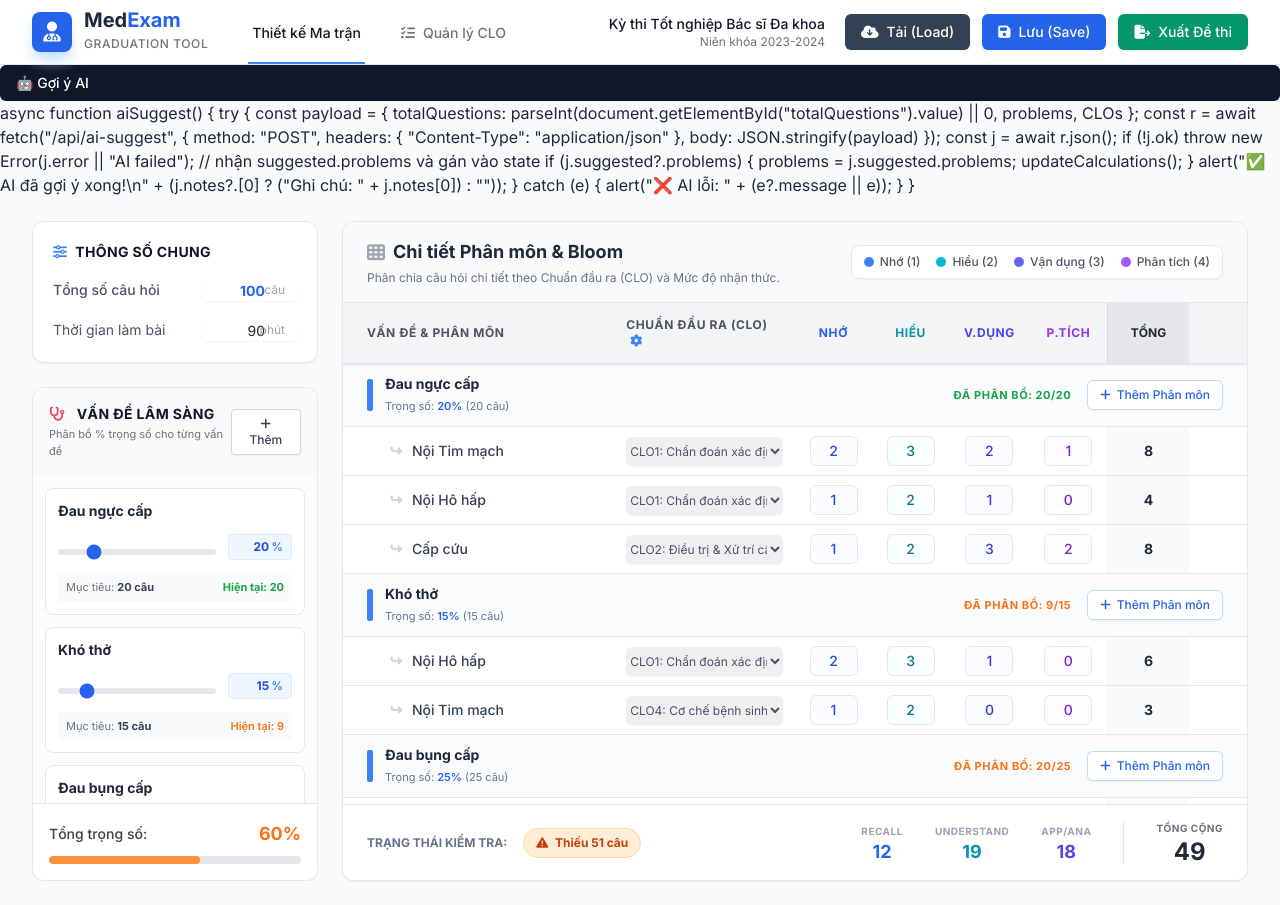
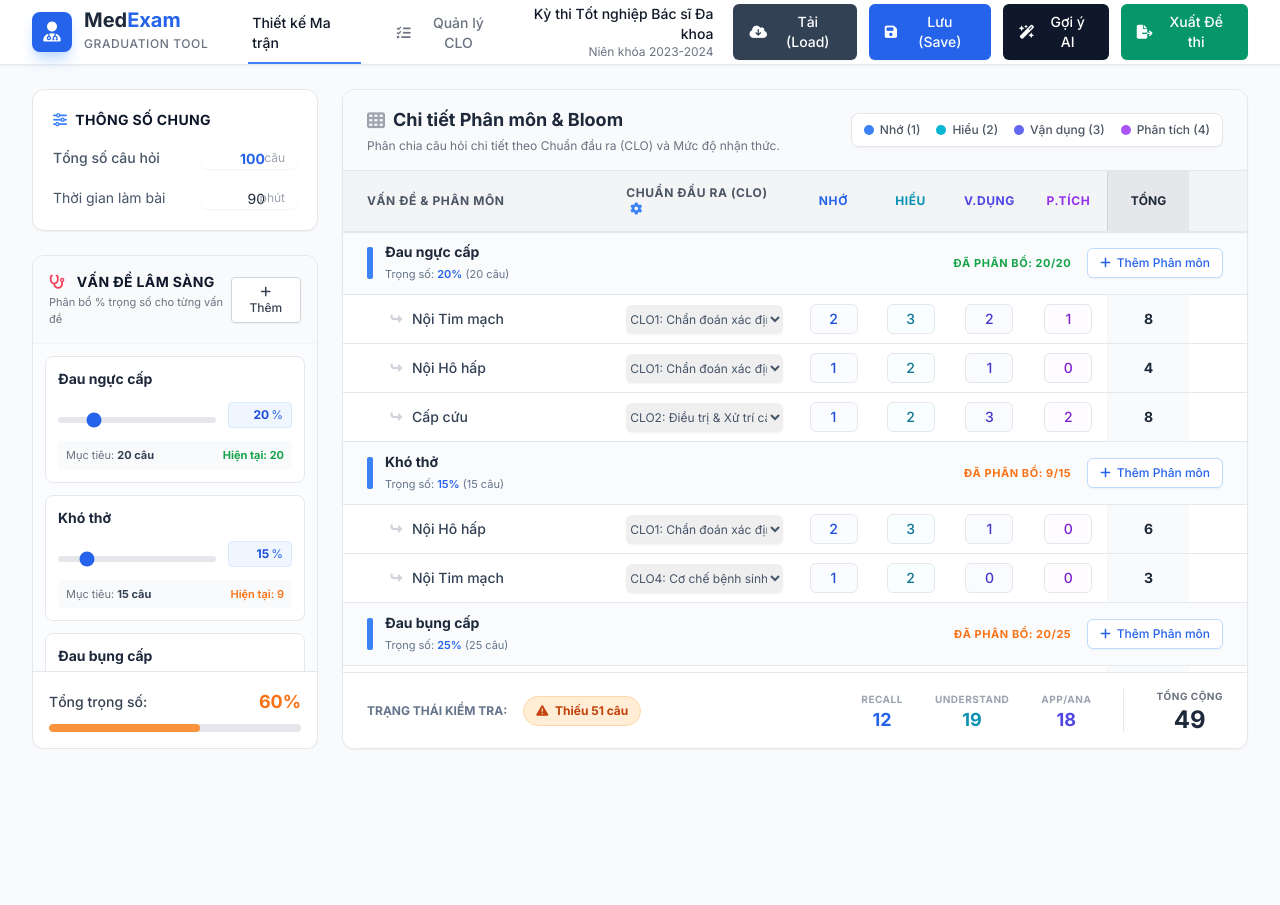
Before and after one commit to sangkt13/matran, a website: page index.html in a window 1280 px wide. After the commit the page ends 800 px from the top, so only its background shows below. Drawn offline with nearby package versions, Linux system fonts and the light colour scheme.

Commit message:
Update index.html

```diff
--- a/index.html
+++ b/index.html
@@ -16,36 +16,16 @@
       padding: 0;
       scroll-behavior: smooth;
     }
-    .table-container::-webkit-scrollbar {
-      height: 8px;
-      width: 8px;
-    }
-    .table-container::-webkit-scrollbar-thumb {
-      background: #cbd5e1;
-      border-radius: 4px;
-    }
+    .table-container::-webkit-scrollbar { height: 8px; width: 8px; }
+    .table-container::-webkit-scrollbar-thumb { background: #cbd5e1; border-radius: 4px; }
     input[type=number]::-webkit-inner-spin-button,
-    input[type=number]::-webkit-outer-spin-button {
-      -webkit-appearance: none;
-      margin: 0;
-    }
+    input[type=number]::-webkit-outer-spin-button { -webkit-appearance: none; margin: 0; }
+
     /* Modal Animation */
-    .modal {
-      opacity: 0;
-      visibility: hidden;
-      transition: all 0.3s ease-in-out;
-    }
-    .modal.active {
-      opacity: 1;
-      visibility: visible;
-    }
-    .modal.active .modal-content {
-      transform: scale(1);
-    }
-    .modal .modal-content {
-      transform: scale(0.95);
-      transition: all 0.3s ease-in-out;
-    }
+    .modal { opacity: 0; visibility: hidden; transition: all 0.3s ease-in-out; }
+    .modal.active { opacity: 1; visibility: visible; }
+    .modal.active .modal-content { transform: scale(1); }
+    .modal .modal-content { transform: scale(0.95); transition: all 0.3s ease-in-out; }
 
     /* Tiny toast */
     .toast {
@@ -84,9 +64,13 @@
               <span class="text-xs text-gray-500 font-medium tracking-wider">GRADUATION TOOL</span>
             </div>
           </div>
+
           <div class="hidden sm:ml-10 sm:flex sm:space-x-8">
-            <a href="#" class="border-blue-500 text-gray-900 inline-flex items-center px-1 pt-1 border-b-2 text-sm font-medium">Thiết kế Ma trận</a>
-            <button onclick="toggleCLOModal(true)" class="border-transparent text-gray-500 hover:text-blue-600 inline-flex items-center px-1 pt-1 border-b-2 text-sm font-medium transition-colors">
+            <a href="#" class="border-blue-500 text-gray-900 inline-flex items-center px-1 pt-1 border-b-2 text-sm font-medium">
+              Thiết kế Ma trận
+            </a>
+            <button onclick="toggleCLOModal(true)"
+              class="border-transparent text-gray-500 hover:text-blue-600 inline-flex items-center px-1 pt-1 border-b-2 text-sm font-medium transition-colors">
               <i class="fa-solid fa-list-check mr-2"></i> Quản lý CLO
             </button>
           </div>
@@ -98,65 +82,47 @@
             <div class="text-xs text-gray-500">Niên khóa 2023-2024</div>
           </div>
 
-          <!-- ✅ Nút LOAD -->
-          <button onclick="loadBlueprint()" class="bg-slate-700 hover:bg-slate-800 text-white px-4 py-2 rounded-md text-sm font-medium shadow-sm transition flex items-center">
+          <!-- ✅ LOAD -->
+          <button onclick="loadBlueprint()"
+            class="bg-slate-700 hover:bg-slate-800 text-white px-4 py-2 rounded-md text-sm font-medium shadow-sm transition flex items-center">
             <i class="fa-solid fa-cloud-arrow-down mr-2"></i> Tải (Load)
           </button>
 
-          <!-- ✅ Nút SAVE -->
-          <button onclick="saveBlueprint()" class="bg-blue-600 hover:bg-blue-700 text-white px-4 py-2 rounded-md text-sm font-medium shadow-sm transition flex items-center">
+          <!-- ✅ SAVE -->
+          <button onclick="saveBlueprint()"
+            class="bg-blue-600 hover:bg-blue-700 text-white px-4 py-2 rounded-md text-sm font-medium shadow-sm transition flex items-center">
             <i class="fa-solid fa-floppy-disk mr-2"></i> Lưu (Save)
           </button>
 
-          <!-- Nút Export hiện có -->
-          <button onclick="exportData()" class="bg-emerald-600 hover:bg-emerald-700 text-white px-4 py-2 rounded-md text-sm font-medium shadow-sm transition flex items-center">
+          <!-- ✅ AI Suggest -->
+          <button onclick="aiSuggest()"
+            class="bg-slate-900 hover:bg-slate-800 text-white px-4 py-2 rounded-md text-sm font-medium shadow-sm transition flex items-center">
+            <i class="fa-solid fa-wand-magic-sparkles mr-2"></i> Gợi ý AI
+          </button>
+
+          <!-- ✅ Export -->
+          <button onclick="exportData()"
+            class="bg-emerald-600 hover:bg-emerald-700 text-white px-4 py-2 rounded-md text-sm font-medium shadow-sm transition flex items-center">
             <i class="fa-solid fa-file-export mr-2"></i> Xuất Đề thi
           </button>
         </div>
       </div>
     </div>
   </nav>
-<button onclick="aiSuggest()" class="bg-slate-900 hover:bg-slate-800 text-white px-4 py-2 rounded-md text-sm font-medium shadow-sm transition flex items-center">
-  🤖 Gợi ý AI
-</button>
-async function aiSuggest() {
-  try {
-    const payload = {
-      totalQuestions: parseInt(document.getElementById("totalQuestions").value) || 0,
-      problems,
-      CLOs
-    };
 
-    const r = await fetch("/api/ai-suggest", {
-      method: "POST",
-      headers: { "Content-Type": "application/json" },
-      body: JSON.stringify(payload)
-    });
-
-    const j = await r.json();
-    if (!j.ok) throw new Error(j.error || "AI failed");
-
-    // nhận suggested.problems và gán vào state
-    if (j.suggested?.problems) {
-      problems = j.suggested.problems;
-      updateCalculations();
-    }
-
-    alert("✅ AI đã gợi ý xong!\n" + (j.notes?.[0] ? ("Ghi chú: " + j.notes[0]) : ""));
-  } catch (e) {
-    alert("❌ AI lỗi: " + (e?.message || e));
-  }
-}
   <!-- Main Content -->
   <main class="flex-grow w-full px-4 sm:px-6 lg:px-8 py-6 max-w-[1920px] mx-auto">
     <div class="grid grid-cols-12 gap-6 h-[calc(100vh-140px)]">
+
       <!-- Left Sidebar -->
       <div class="col-span-3 flex flex-col gap-6 overflow-hidden h-full">
+
         <!-- General Settings -->
         <div class="bg-white rounded-xl shadow-sm border border-gray-200 p-5 shrink-0">
           <h3 class="text-sm font-bold text-slate-900 uppercase tracking-wide mb-4 flex items-center">
             <i class="fa-solid fa-sliders mr-2 text-blue-500"></i> Thông số chung
           </h3>
+
           <div class="space-y-4">
             <div class="flex justify-between items-center group">
               <label class="text-sm text-slate-600 font-medium">Tổng số câu hỏi</label>
@@ -166,6 +132,7 @@ async function aiSuggest() {
                 <span class="absolute right-3 top-1/2 -translate-y-1/2 text-xs text-gray-400">câu</span>
               </div>
             </div>
+
             <div class="flex justify-between items-center">
               <label class="text-sm text-slate-600">Thời gian làm bài</label>
               <div class="relative">
@@ -208,6 +175,7 @@ async function aiSuggest() {
 
       <!-- Right Panel -->
       <div class="col-span-9 flex flex-col h-full bg-white rounded-xl shadow-sm border border-gray-200 overflow-hidden">
+
         <div class="px-6 py-4 border-b border-gray-200 flex justify-between items-center bg-gray-50 shrink-0">
           <div>
             <h2 class="text-lg font-bold text-slate-800 flex items-center">
@@ -215,6 +183,7 @@ async function aiSuggest() {
             </h2>
             <p class="text-xs text-gray-500 mt-1">Phân chia câu hỏi chi tiết theo Chuẩn đầu ra (CLO) và Mức độ nhận thức.</p>
           </div>
+
           <div class="flex items-center space-x-6">
             <div class="flex items-center space-x-4 text-xs bg-white px-3 py-2 rounded-lg border border-gray-200 shadow-sm">
               <span class="flex items-center text-gray-600 font-medium"><span class="w-2.5 h-2.5 rounded-full bg-blue-500 mr-1.5"></span> Nhớ (1)</span>
@@ -293,17 +262,19 @@ async function aiSuggest() {
 
       <div class="p-6 overflow-y-auto flex-grow bg-slate-50">
         <div id="cloListContainer" class="space-y-3"></div>
-
-        <button onclick="addCLO()" class="mt-4 w-full py-2.5 border-2 border-dashed border-blue-300 rounded-lg text-blue-600 font-medium hover:bg-blue-50 hover:border-blue-400 transition-colors flex items-center justify-center">
+        <button onclick="addCLO()"
+          class="mt-4 w-full py-2.5 border-2 border-dashed border-blue-300 rounded-lg text-blue-600 font-medium hover:bg-blue-50 hover:border-blue-400 transition-colors flex items-center justify-center">
           <i class="fa-solid fa-plus mr-2"></i> Thêm Chuẩn đầu ra mới
         </button>
       </div>
 
       <div class="px-6 py-4 border-t border-gray-100 flex justify-end bg-white rounded-b-xl">
-        <button onclick="toggleCLOModal(false)" class="bg-gray-100 hover:bg-gray-200 text-gray-700 px-5 py-2 rounded-lg font-medium transition mr-3">
+        <button onclick="toggleCLOModal(false)"
+          class="bg-gray-100 hover:bg-gray-200 text-gray-700 px-5 py-2 rounded-lg font-medium transition mr-3">
           Đóng
         </button>
-        <button onclick="saveCLOs()" class="bg-blue-600 hover:bg-blue-700 text-white px-5 py-2 rounded-lg font-medium shadow-sm transition">
+        <button onclick="saveCLOs()"
+          class="bg-blue-600 hover:bg-blue-700 text-white px-5 py-2 rounded-lg font-medium shadow-sm transition">
           <i class="fa-solid fa-save mr-2"></i> Lưu thay đổi
         </button>
       </div>
@@ -360,6 +331,33 @@ async function aiSuggest() {
       setTimeout(() => t.classList.remove('show'), 2200);
     }
 
+    // ✅ AI Suggest (via /api/ai-suggest)
+    async function aiSuggest() {
+      try {
+        const totalQuestions = parseInt(document.getElementById("totalQuestions")?.value || "0", 10) || 0;
+        const payload = { totalQuestions, problems, CLOs };
+
+        const r = await fetch("/api/ai-suggest", {
+          method: "POST",
+          headers: { "Content-Type": "application/json" },
+          body: JSON.stringify(payload)
+        });
+
+        const j = await r.json();
+        if (!r.ok || !j?.ok) throw new Error(j?.error || "AI failed");
+
+        if (j?.suggested?.problems) {
+          problems = j.suggested.problems;
+          updateCalculations();
+        }
+
+        const note = j?.notes?.[0] ? ("Ghi chú: " + j.notes[0]) : "✅ AI đã gợi ý xong!";
+        showToast(note);
+      } catch (e) {
+        showToast("❌ AI lỗi: " + (e?.message || e));
+      }
+    }
+
     // ✅ SAVE to DB (Vercel Postgres via /api/save)
     async function saveBlueprint() {
       try {
@@ -385,7 +383,6 @@ async function aiSuggest() {
         const id = json.id;
         localStorage.setItem("lastBlueprintId", id);
 
-        // set id into URL for easy load later
         const url = new URL(window.location.href);
         url.searchParams.set("id", id);
         window.history.replaceState({}, "", url.toString());
@@ -414,7 +411,6 @@ async function aiSuggest() {
         if (!res.ok) throw new Error(json?.error || "Load failed");
         if (!json || !json.data) throw new Error("Không có dữ liệu trong bản lưu");
 
-        // restore
         if (json.data.totalQuestions != null) {
           document.getElementById('totalQuestions').value = json.data.totalQuestions;
         }
@@ -449,12 +445,12 @@ async function aiSuggest() {
         div.innerHTML = `
           <div class="flex-none">
             <span class="block text-[10px] font-bold text-gray-400 uppercase tracking-wider mb-1">Mã CLO</span>
-            <input type="text" value="${clo.code}" onchange="updateCLOData(${index}, 'code', this.value)"
+            <input type="text" value="${escapeHtml(clo.code)}" onchange="updateCLOData(${index}, 'code', this.value)"
               class="w-16 text-sm font-bold text-blue-700 bg-blue-50 border-transparent rounded focus:border-blue-500 focus:ring-0 text-center px-1">
           </div>
           <div class="flex-grow">
             <span class="block text-[10px] font-bold text-gray-400 uppercase tracking-wider mb-1">Nội dung năng lực</span>
-            <input type="text" value="${clo.name}" onchange="updateCLOData(${index}, 'name', this.value)"
+            <input type="text" value="${escapeHtml(clo.name)}" onchange="updateCLOData(${index}, 'name', this.value)"
               class="w-full text-sm text-slate-700 border-b border-gray-200 focus:border-blue-500 border-t-0 border-x-0 bg-transparent focus:ring-0 px-0 py-1"
               placeholder="Mô tả chuẩn đầu ra...">
           </div>
@@ -510,13 +506,14 @@ async function aiSuggest() {
         el.className = "bg-white border border-gray-200 rounded-lg p-3 hover:shadow-md transition-shadow group relative";
         el.innerHTML = `
           <div class="flex justify-between items-start mb-2">
-            <input type="text" value="${p.name}" onchange="updateProblemName(${index}, this.value)"
+            <input type="text" value="${escapeHtml(p.name)}" onchange="updateProblemName(${index}, this.value)"
               class="font-bold text-sm text-slate-800 bg-transparent border-0 border-b border-transparent hover:border-gray-300 focus:border-blue-500 focus:ring-0 p-0 w-full mr-2 transition-colors"
               placeholder="Tên vấn đề...">
             <button onclick="removeProblem(${index})" class="text-gray-300 hover:text-red-500 transition opacity-0 group-hover:opacity-100">
               <i class="fa-solid fa-times"></i>
             </button>
           </div>
+
           <div class="flex items-center space-x-3 mb-3">
             <div class="flex-grow relative pt-1">
               <input type="range" min="0" max="100" value="${p.weight}" oninput="updateProblemWeight(${index}, this.value)"
@@ -528,9 +525,12 @@ async function aiSuggest() {
               <span class="text-xs text-blue-600 ml-0.5">%</span>
             </div>
           </div>
+
           <div class="flex justify-between text-[11px] text-gray-500 bg-gray-50 rounded px-2 py-1.5">
             <span>Mục tiêu: <span class="font-bold text-slate-700">${targetQ} câu</span></span>
-            <span class="${currentActual === targetQ ? 'text-green-600 font-bold' : 'text-orange-500 font-semibold'}">Hiện tại: ${currentActual}</span>
+            <span class="${currentActual === targetQ ? 'text-green-600 font-bold' : 'text-orange-500 font-semibold'}">
+              Hiện tại: ${currentActual}
+            </span>
           </div>
         `;
         container.appendChild(el);
@@ -575,15 +575,18 @@ async function aiSuggest() {
               <div class="flex items-center">
                 <div class="w-1.5 h-8 bg-blue-500 rounded-sm mr-3"></div>
                 <div>
-                  <div class="text-sm font-bold text-slate-800">${p.name}</div>
-                  <div class="text-[11px] text-slate-500 mt-0.5">Trọng số: <span class="font-semibold text-blue-600">${p.weight}%</span> (${targetQ} câu)</div>
+                  <div class="text-sm font-bold text-slate-800">${escapeHtml(p.name)}</div>
+                  <div class="text-[11px] text-slate-500 mt-0.5">
+                    Trọng số: <span class="font-semibold text-blue-600">${p.weight}%</span> (${targetQ} câu)
+                  </div>
                 </div>
               </div>
               <div class="flex items-center space-x-4">
                 <span class="text-[11px] font-bold uppercase tracking-wider ${currentProblemTotal === targetQ ? 'text-green-600' : 'text-orange-500'}">
                   Đã phân bổ: ${currentProblemTotal}/${targetQ}
                 </span>
-                <button onclick="addSpecialty(${pIndex})" class="text-xs bg-white border border-blue-200 text-blue-600 hover:bg-blue-600 hover:text-white px-3 py-1.5 rounded-md font-medium transition shadow-sm flex items-center">
+                <button onclick="addSpecialty(${pIndex})"
+                  class="text-xs bg-white border border-blue-200 text-blue-600 hover:bg-blue-600 hover:text-white px-3 py-1.5 rounded-md font-medium transition shadow-sm flex items-center">
                   <i class="fa-solid fa-plus mr-1.5"></i> Thêm Phân môn
                 </button>
               </div>
@@ -603,42 +606,49 @@ async function aiSuggest() {
           const tr = document.createElement('tr');
           tr.className = "group hover:bg-blue-50/30 transition-colors";
 
-          let cloOptions = CLOs.map(c =>
-            `<option value="${c.id}" ${c.id === s.cloId ? 'selected' : ''}>${c.code}: ${c.name}</option>`
+          const cloOptions = CLOs.map(c =>
+            `<option value="${c.id}" ${c.id === s.cloId ? 'selected' : ''}>${escapeHtml(c.code)}: ${escapeHtml(c.name)}</option>`
           ).join('');
 
           tr.innerHTML = `
             <td class="px-6 py-2 pl-12">
               <div class="flex items-center">
                 <i class="fa-solid fa-turn-up rotate-90 text-gray-300 mr-3 text-xs"></i>
-                <input type="text" value="${s.name}" onchange="updateSpecialtyName(${pIndex}, ${sIndex}, this.value)"
+                <input type="text" value="${escapeHtml(s.name)}" onchange="updateSpecialtyName(${pIndex}, ${sIndex}, this.value)"
                   class="w-full text-sm font-medium text-slate-700 bg-transparent border-0 border-b border-transparent focus:border-blue-500 focus:ring-0 p-0 placeholder-gray-400 hover:border-gray-200 transition-colors"
                   placeholder="Nhập tên phân môn...">
               </div>
             </td>
+
             <td class="px-3 py-2">
               <select onchange="updateSpecialtyCLO(${pIndex}, ${sIndex}, this.value)"
                 class="block w-full text-xs text-slate-600 border-gray-200 rounded-md shadow-sm focus:border-blue-500 focus:ring-blue-500 py-1.5">
                 ${cloOptions}
               </select>
             </td>
+
             <td class="px-2 py-2 text-center">
               <input type="number" min="0" value="${s.levels[0]}" onchange="updateLevel(${pIndex}, ${sIndex}, 0, this.value)"
                 class="w-12 text-center text-sm font-medium border border-gray-200 rounded-md py-1 focus:ring-2 focus:ring-blue-500 focus:border-blue-500 bg-blue-50/30 text-blue-700">
             </td>
+
             <td class="px-2 py-2 text-center">
               <input type="number" min="0" value="${s.levels[1]}" onchange="updateLevel(${pIndex}, ${sIndex}, 1, this.value)"
                 class="w-12 text-center text-sm font-medium border border-gray-200 rounded-md py-1 focus:ring-2 focus:ring-cyan-500 focus:border-cyan-500 bg-cyan-50/30 text-cyan-700">
             </td>
+
             <td class="px-2 py-2 text-center">
               <input type="number" min="0" value="${s.levels[2]}" onchange="updateLevel(${pIndex}, ${sIndex}, 2, this.value)"
                 class="w-12 text-center text-sm font-medium border border-gray-200 rounded-md py-1 focus:ring-2 focus:ring-indigo-500 focus:border-indigo-500 bg-indigo-50/30 text-indigo-700">
             </td>
+
             <td class="px-2 py-2 text-center">
               <input type="number" min="0" value="${s.levels[3]}" onchange="updateLevel(${pIndex}, ${sIndex}, 3, this.value)"
                 class="w-12 text-center text-sm font-medium border border-gray-200 rounded-md py-1 focus:ring-2 focus:ring-purple-500 focus:border-purple-500 bg-purple-50/30 text-purple-700">
             </td>
+
             <td class="px-4 py-2 text-center font-bold text-slate-800 bg-gray-50 border-l border-gray-100">${sTotal}</td>
+
             <td class="px-2 py-2 text-center">
               <button onclick="removeSpecialty(${pIndex}, ${sIndex})"
                 class="text-gray-300 hover:text-red-500 hover:bg-red-50 w-8 h-8 rounded-full flex items-center justify-center transition opacity-0 group-hover:opacity-100">
@@ -650,13 +660,14 @@ async function aiSuggest() {
         });
       });
 
-      animateValue("sumRecall", parseInt(document.getElementById('sumRecall').innerText), sumR, 500);
-      animateValue("sumUnderstand", parseInt(document.getElementById('sumUnderstand').innerText), sumU, 500);
-      animateValue("sumAdvanced", parseInt(document.getElementById('sumAdvanced').innerText), sumAp + sumAn, 500);
-      animateValue("grandTotal", parseInt(document.getElementById('grandTotal').innerText), grandTotal, 500);
+      animateValue("sumRecall", parseInt(document.getElementById('sumRecall').innerText, 10) || 0, sumR, 500);
+      animateValue("sumUnderstand", parseInt(document.getElementById('sumUnderstand').innerText, 10) || 0, sumU, 500);
+      animateValue("sumAdvanced", parseInt(document.getElementById('sumAdvanced').innerText, 10) || 0, (sumAp + sumAn), 500);
+      animateValue("grandTotal", parseInt(document.getElementById('grandTotal').innerText, 10) || 0, grandTotal, 500);
 
       const statusEl = document.getElementById('validationStatus');
       const diff = grandTotal - totalQ;
+
       if (grandTotal === totalQ) {
         statusEl.className = "text-xs font-bold px-3 py-1.5 rounded-full bg-green-100 text-green-700 border border-green-200";
         statusEl.innerHTML = '<i class="fa-solid fa-circle-check mr-1"></i> Hợp lệ';
@@ -676,11 +687,13 @@ async function aiSuggest() {
       const increment = end > start ? 1 : -1;
       const stepTime = Math.abs(Math.floor(duration / (range || 1)));
       const obj = document.getElementById(id);
+
       const timer = setInterval(function () {
         current += increment;
         obj.innerHTML = current;
-        if (current == end) clearInterval(timer);
+        if (current === end) clearInterval(timer);
       }, stepTime < 10 ? 10 : stepTime);
+
       setTimeout(() => { obj.innerHTML = end; clearInterval(timer); }, duration);
     }
 
@@ -691,7 +704,7 @@ async function aiSuggest() {
     }
 
     function updateProblemWeight(index, val) {
-      problems[index].weight = parseInt(val) || 0;
+      problems[index].weight = parseInt(val, 10) || 0;
       renderProblemsList();
       renderMatrix();
     }
@@ -741,7 +754,7 @@ async function aiSuggest() {
     }
 
     function updateLevel(pIndex, sIndex, levelIndex, val) {
-      const parsed = parseInt(val) || 0;
+      const parsed = parseInt(val, 10) || 0;
       if (parsed >= 0) {
         problems[pIndex].specialties[sIndex].levels[levelIndex] = parsed;
         updateCalculations();
@@ -752,13 +765,23 @@ async function aiSuggest() {
       alert("Tính năng đang phát triển: Xuất dữ liệu ra file Excel/PDF.");
     }
 
+    // --- Helpers ---
+    function escapeHtml(str) {
+      return String(str ?? '')
+        .replaceAll('&', '&amp;')
+        .replaceAll('<', '&lt;')
+        .replaceAll('>', '&gt;')
+        .replaceAll('"', '&quot;')
+        .replaceAll("'", '&#039;');
+    }
+
     // --- INIT ---
     window.onload = function () {
       updateCalculations();
-      // nếu URL có ?id=... thì tự load luôn (tuỳ bạn)
+      // Nếu muốn auto-load theo URL ?id=... thì mở dòng dưới:
       // const id = new URL(window.location.href).searchParams.get("id");
       // if (id) loadBlueprint();
-    }
+    };
   </script>
 </body>
 </html>
```
